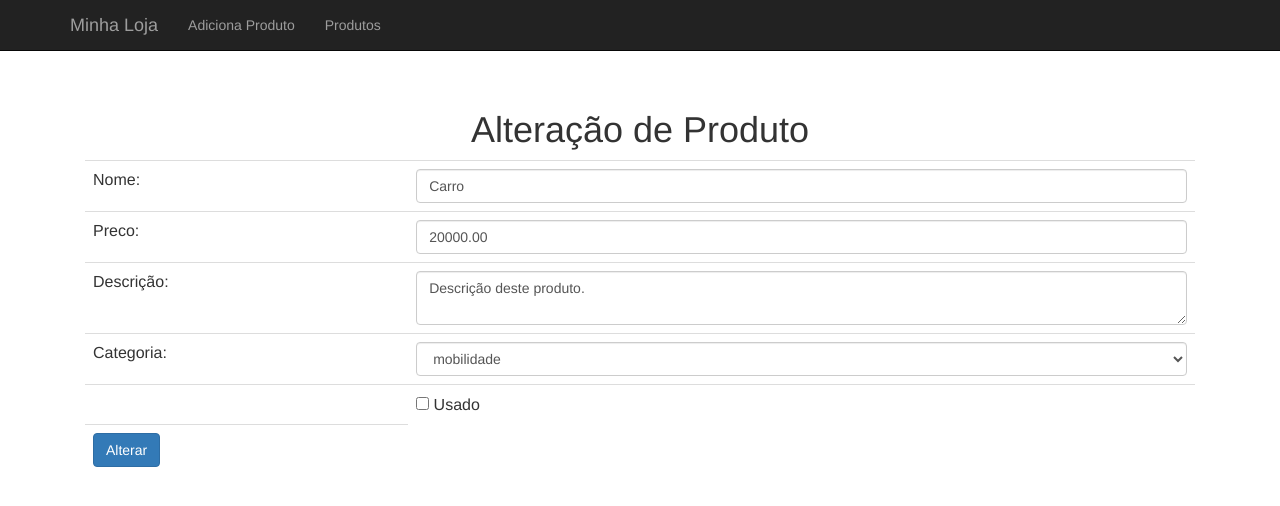
After one commit to ricardosander/phpmysql, a PHP site: page /produto-altera-formulario.php?id=1 in a window 1280 px wide. The commit adds this page. Shown: the top 506 px of the page. Run offline with PHP 8.4, Linux system fonts and the light colour scheme; data comes from the database, SQL or seed files in the repository.

Commit message:
Adicionando funcionalidade de alteração de produto.

```diff
--- a/banco-produto.php
+++ b/banco-produto.php
@@ -5,6 +5,19 @@ function insereProduto($conexao, $nome, $preco, $descricao, $categoria_id, $usad
 
     $query = "insert into produtos (nome, preco, descricao, categoria_id, usado) values ('{$nome}', {$preco}, '{$descricao}', {$categoria_id}, $usado)";
     return mysqli_query($conexao, $query);
+}
+
+function buscaProduto($conexao, $id) {
+
+	$query = "select * from produtos where id = {$id}";
+	$resultado = mysqli_query($conexao, $query);
+	return mysqli_fetch_assoc($resultado);
+}
+
+function alteraProduto($conexao, $id, $nome, $preco, $descricao, $categoria_id, $usado) {
+
+	$query = "update produtos set nome = '{$nome}', preco = {$preco}, descricao = '{$descricao}', categoria_id = {$categoria_id}, usado = {$usado} where id = {$id}";
+	return mysqli_query($conexao, $query);
 }
 
 function removerProduto($conexao, $id) {
--- /dev/null
+++ b/produto-altera-formulario.php
@@ -0,0 +1,54 @@
+<?php
+include("banco-categorias.php");
+include("banco-produto.php");
+
+$id = $_GET['id'];
+
+$categorias = listaCategorias($conexao);
+$produto = buscaProduto($conexao, $id);
+$usado = $produto['usado'] ? "checked=\"checked\"" : "";
+
+
+include("cabecalho.php"); ?>
+	<h1>Alteração de Produto</h1>
+	<form action="altera-produto.php" method="post">
+		<input type="hidden" name="id" value="<?=$produto['id']?>">
+		<table class="table">
+			<tr>
+				<td>Nome:</td>
+				<td><input class="form-control" type="text" name="nome" value="<?=$produto['nome']?>"></td>
+			</tr>
+			<tr>
+				<td>Preco:</td>
+				<td><input class="form-control" type="number" name="preco" value="<?=$produto['preco']?>"></td>
+			</tr>
+			<tr>
+				<td>Descrição:</td>
+				<td>
+					<textarea name="descricao" class="form-control"><?=$produto['descricao']?></textarea>
+				</td>
+			</tr>
+			<tr>
+				<td>Categoria:</td>
+				<td>
+					<select name="categoria_id" class="form-control">
+						<?php foreach ($categorias as $categoria) {
+							$selected = $categoria['id'] == $produto['categoria_id'] ? "selected=\"selected\"" : "";
+							?>
+							<option <?=$selected?> value="<?=$categoria['id']?>"><?=$categoria['nome']?></option>
+						<?php  } ?>
+					</select>
+				</td>
+			</tr>
+			<tr>
+				<td></td>
+				<td><input type="checkbox" name="usado" <?=$usado?> value="true"> Usado</td>
+			</tr>
+			<tr>
+				<td>
+					<input class="btn btn-primary" type="submit" value="Alterar">
+				</td>
+			</tr>
+		</table>
+	</form>
+<?php include("rodape.php");
--- a/produto-lista.php
+++ b/produto-lista.php
@@ -16,7 +16,8 @@ if (isset($_GET['removido']) && $_GET['removido'] == true) {
         <td>Preço</td>
         <td>Descrição</td>
         <td>Categoria</td>
-        <td>Opções</td>
+        <td></td>
+        <td></td>
     </tr>
 <?php
 foreach ($produtos as $produto) {
@@ -26,6 +27,9 @@ foreach ($produtos as $produto) {
         <td><?= $produto['preco']  ?></td>
         <td><?= substr($produto['descricao'], 0, 40);  ?></td>
         <td><?= $produto['categoria']  ?></td>
+        <td>
+            <a class="btn btn-primary" href="produto-altera-formulario.php?id=<?=$produto['id']?>">alterar</a>
+        </td>
         <td>
             <form action="remove-produto.php" method="post" >
                 <input type="hidden" name="id" value="<?=$produto['id']?>" />
```
Also changed, not shown: altera-produto.php (added, +24 -0 lines).
